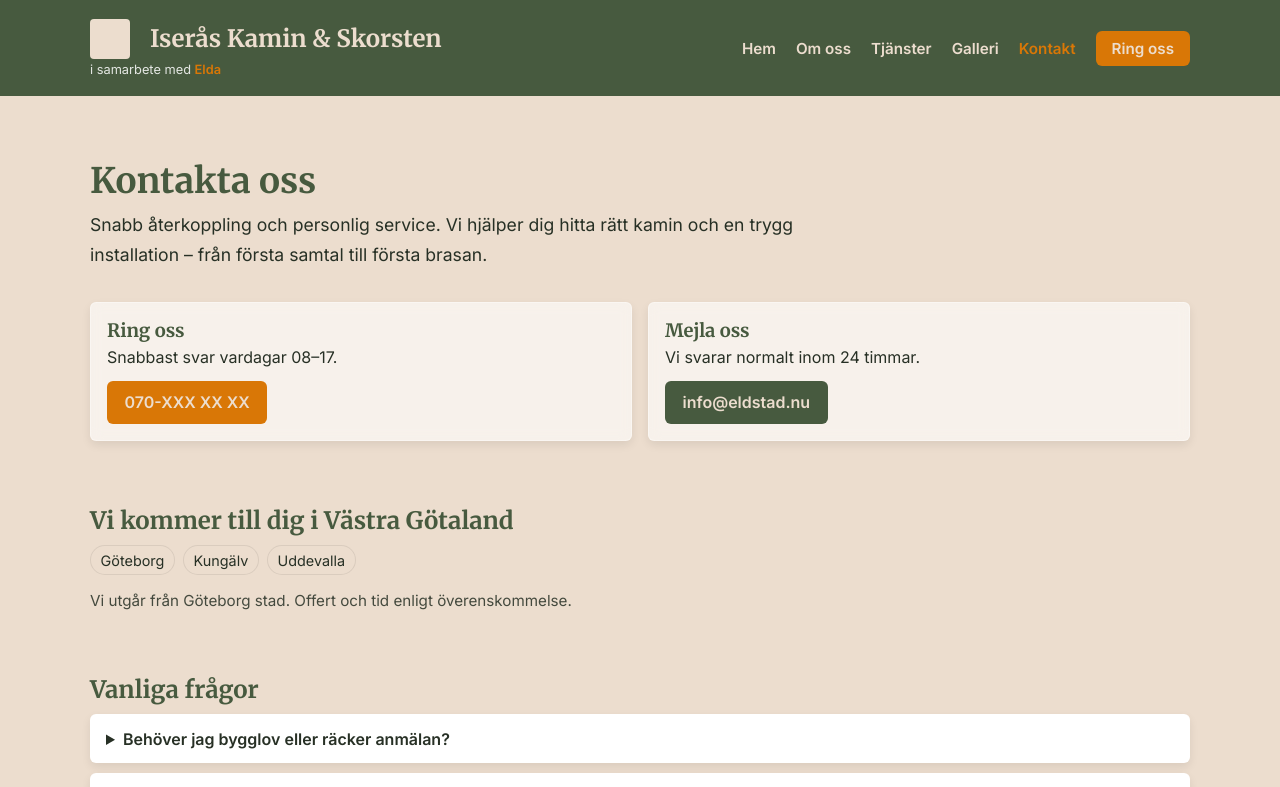
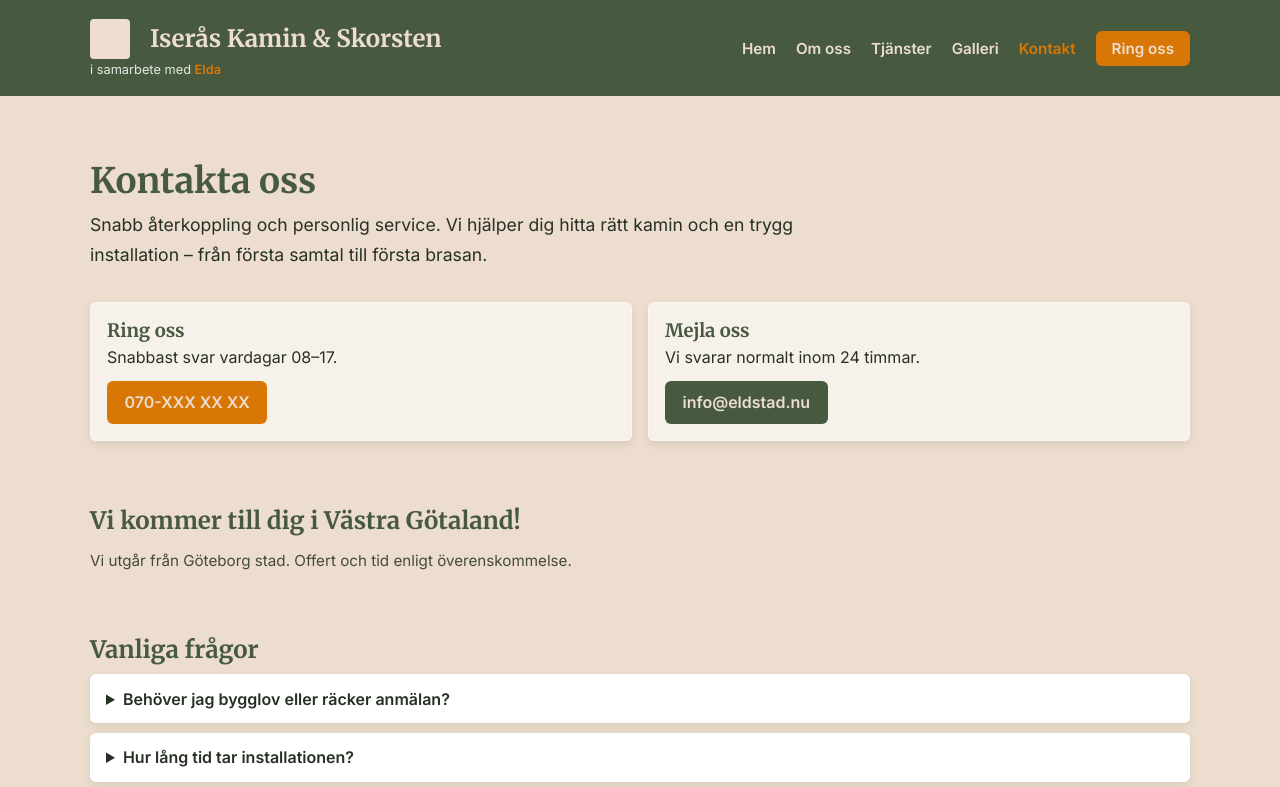
Before and after one commit to Erm0es/iser-s, a React (Vite) app in the folder iserås/client/: page /kontakt in a window 1280 px wide. Shown: the top 787 px of the page. Built offline with nearby package versions, Linux system fonts and the light colour scheme.

Commit message:
styling(contactpage) changed stylin gfor approved ux

```diff
--- a/iserås/client/src/pages/contactPage/ContactPage.css
+++ b/iserås/client/src/pages/contactPage/ContactPage.css
@@ -131,23 +131,6 @@
     margin: 0 0 .6rem;
 }
 
-.chips {
-    list-style: none;
-    padding: 0;
-    margin: 0 0 .4rem;
-    display: flex;
-    flex-wrap: wrap;
-    gap: .5rem;
-}
-
-.chips li {
-    background: var(--bjork);
-    border: 1px solid rgba(0, 0, 0, .08);
-    padding: .35rem .6rem;
-    border-radius: 999px;
-    font-size: .9rem;
-}
-
 .muted {
     opacity: .85;
     font-size: .95rem;
--- a/iserås/client/src/pages/contactPage/ContactPage.tsx
+++ b/iserås/client/src/pages/contactPage/ContactPage.tsx
@@ -35,12 +35,7 @@ export default function ContactPage() {
 
         {/* Serviceområde */}
         <section className="contact__service" aria-label="Serviceområde">
-          <h2>Vi kommer till dig i Västra Götaland</h2>
-          <ul className="chips">
-            <li>Göteborg</li>
-            <li>Kungälv</li>
-            <li>Uddevalla</li>
-          </ul>
+          <h2>Vi kommer till dig i Västra Götaland!</h2>
           <p className="muted">
             Vi utgår från Göteborg stad. Offert och tid enligt överenskommelse.
           </p>
```
